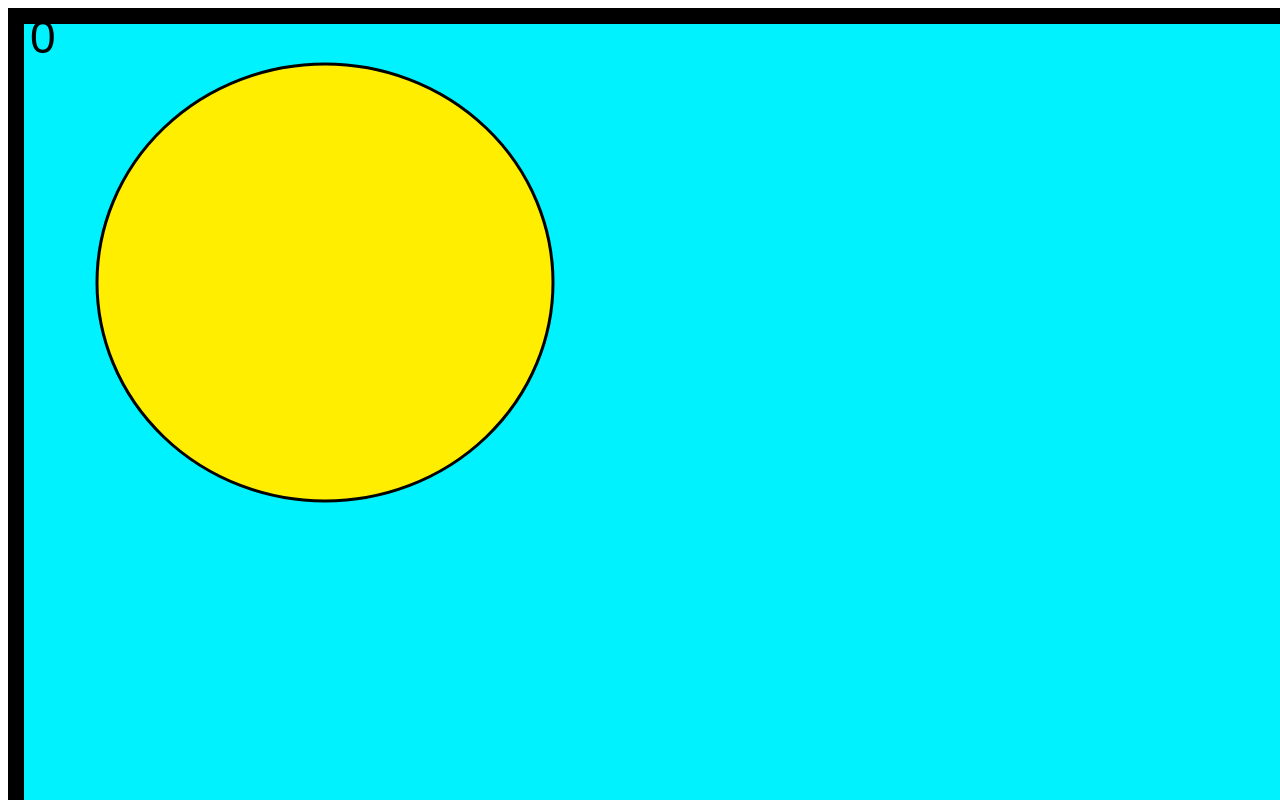
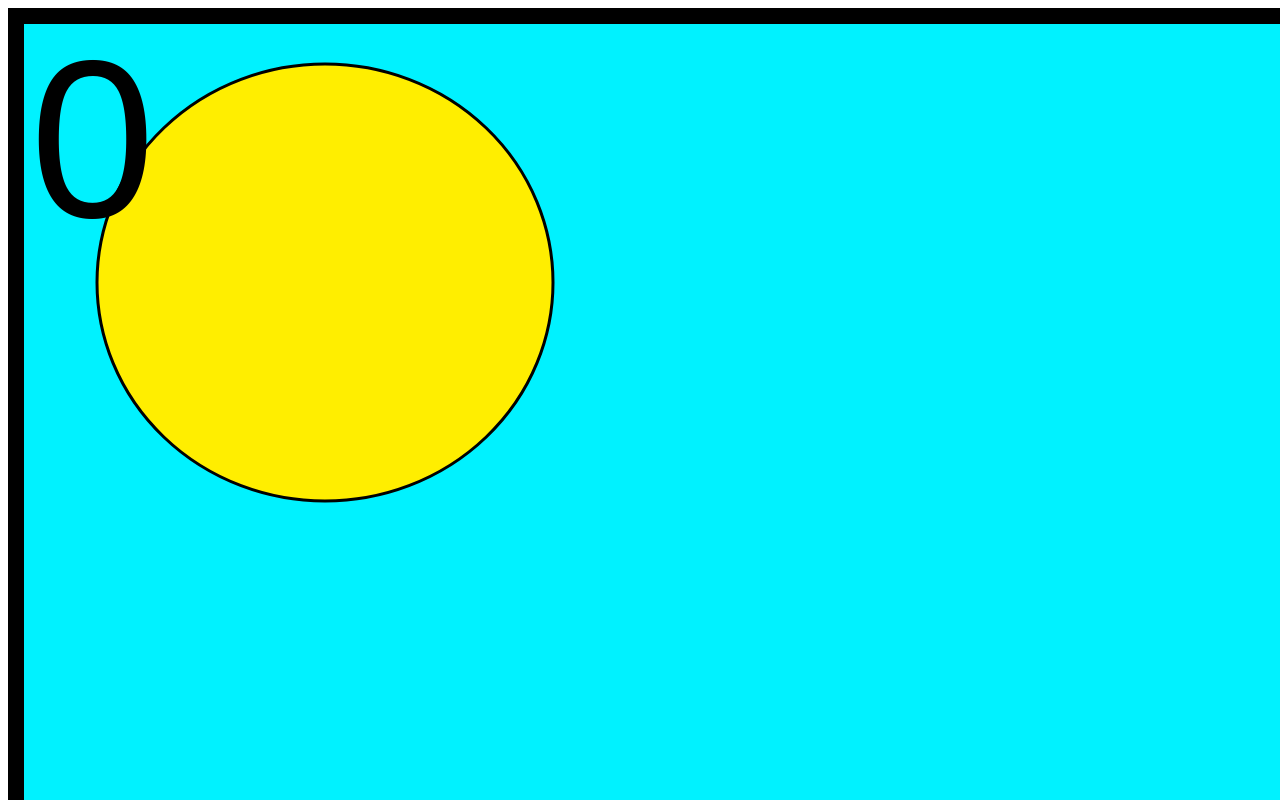
Before and after one commit to TheCreator2022/flappy, a plain HTML site: page index.html in a window 1280 px wide. Shown: the top 800 px of the page. Drawn offline with Linux system fonts and the light colour scheme.

Commit message:
Update index.html

```diff
--- a/index.html
+++ b/index.html
@@ -13,7 +13,7 @@ div.ground {
 label.score {
   position:absolute;
   font-family:Arial;
-  font-size:46px;
+  font-size:225px;
 }
 
 imagecode {
```
